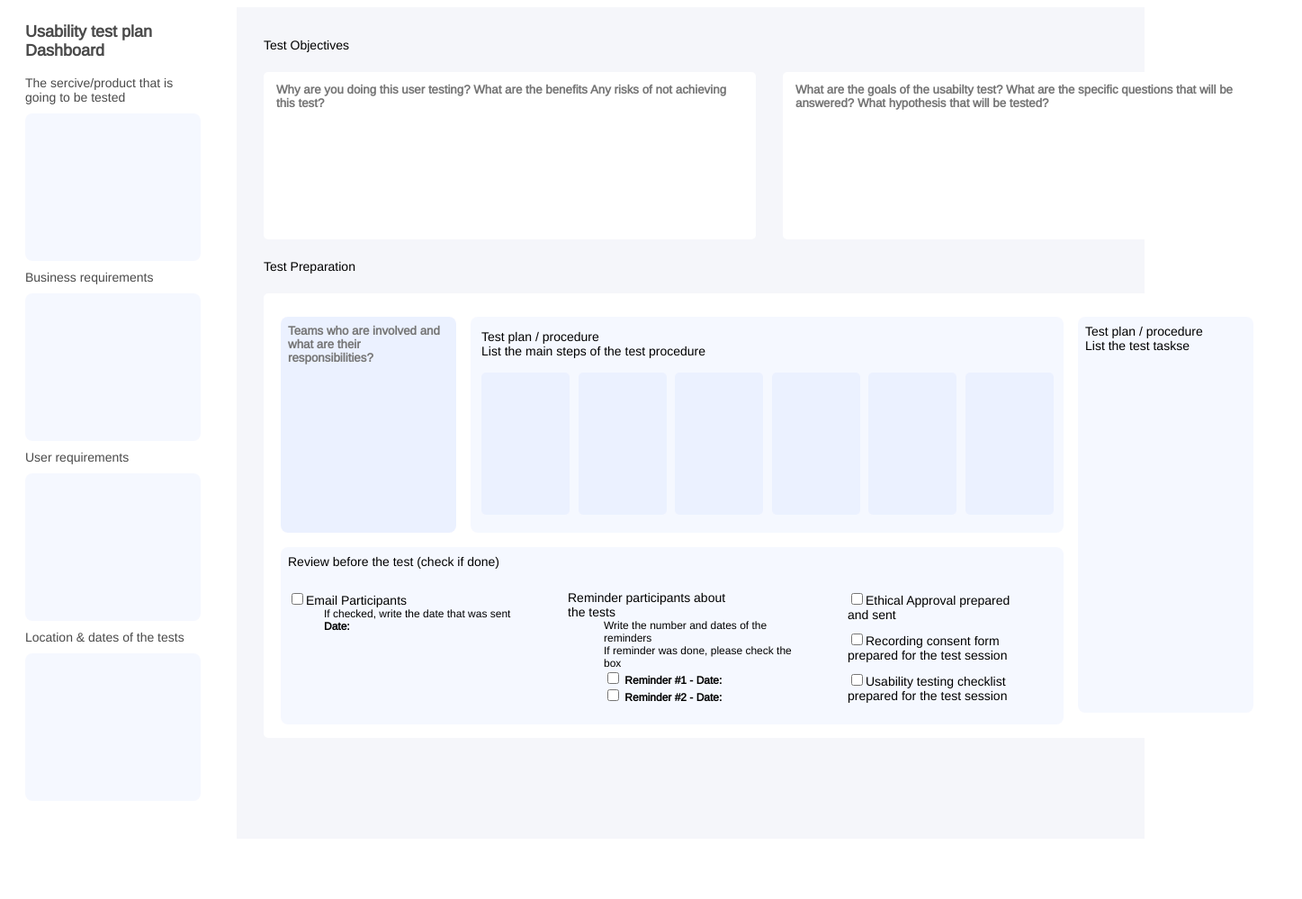
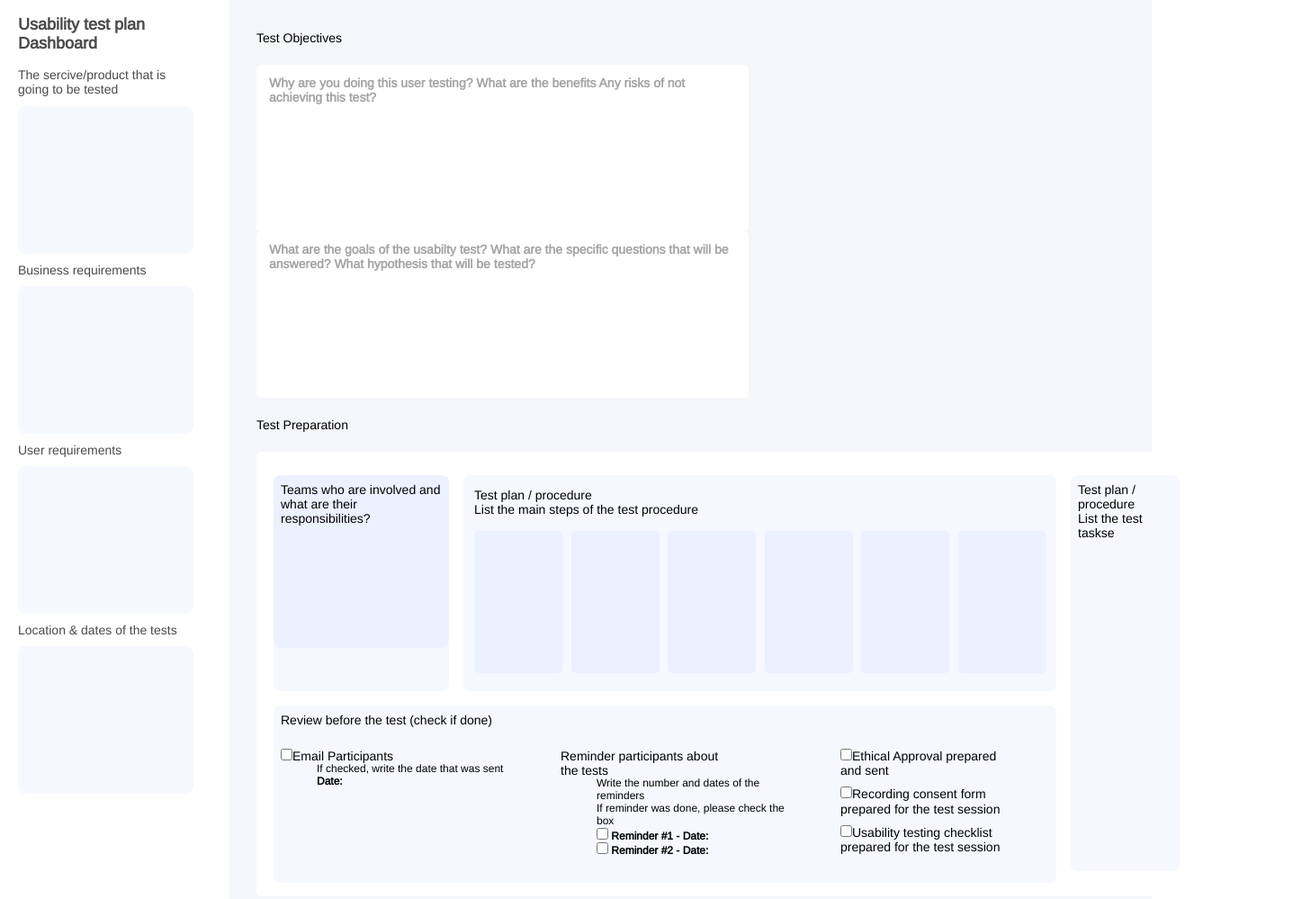
Before and after one commit to SidWonder/beeinternHomeWorks, a plain HTML site: page homeWork13/index.html in a window 1280 px wide. Shown: the whole page at 90% size, 1447 px wide, since content can reach past the window. Before the commit the page ends 940 px from the top, so only its background shows below. Drawn offline with nearby package versions, Linux system fonts and the light colour scheme.

Commit message:
try to fix

```diff
--- a/homeWork13/index.html
+++ b/homeWork13/index.html
@@ -5,6 +5,7 @@
     <meta charset="UTF-8">
     <meta name="viewport" content="width=device-width, initial-scale=1.0">
     <title>Document</title>
+    <link rel="stylesheet" href="https://cdnjs.cloudflare.com/ajax/libs/normalize/8.0.1/normalize.min.css">
     <link href="https://fonts.googleapis.com/css2?family=Arimo:ital@0;1&display=swap" rel="stylesheet">
     <link rel="stylesheet" href="./style.css">
 </head>
@@ -38,29 +39,38 @@
             </div>
         </div>
         <div class="dashboard__main-window">
+            <div class="container">
                 <div class="title">Test Objectives</div>
                 <div class="main-window__input-wrapper">
-                <div class="input__item"><textarea class="input__placeholder" name="text" placeholder="Why are you doing this user testing? What are the benefits Any risks of not achieving this test?" id=""></textarea></div>
-                <div class="input__item"><textarea class="input__placeholder" name="text" placeholder="What are the goals of the usabilty test? What are the specific questions that will be answered? What hypothesis that will be tested?" id=""></textarea></div>
+
+                    <div class="input__placeholder">
+                        <div class="placeholder__text"> Why are you doing this user testing? What are the benefits Any risks of not achieving this test?</div>
+                    </div>
+
+                    <div class="input__placeholder">
+                        <div class="placeholder__text">What are the goals of the usabilty test? What are the specific questions that will be answered? What hypothesis that will be tested?</div>
+                    </div>
+
                 </div>
 
                 <div class="title">Test Preparation</div>
                 <div class="wrpr1">
                     <div class="main-windows__questions">
                         <div class="questions__item Test">
-                        <textarea class="input__placeholder testAsk" name="text" placeholder="Teams who are involved and what are their responsibilities?" id=""></textarea>
+                            <div class="input__placeholder testAsk">
+                                <div class="placeholder__text"></div>Teams who are involved and what are their responsibilities?</div>
 
                         </div>
                         <div class="questions__item procedure">
                             <div class="item__title">Test plan / procedure</div>
                             <div class="item__subtitle">List the main steps of the test procedure</div>
                             <div class="item_input-wrapper">
-                            <input type="text" class="input input_small">
-                            <input type="text" class="input input_small">
-                            <input type="text" class="input input_small">
-                            <input type="text" class="input input_small">
-                            <input type="text" class="input input_small">
-                            <input type="text" class="input input_small">
+                                <div type="text" class="input input_small"></div>
+                                <div type="text" class="input input_small"></div>
+                                <div type="text" class="input input_small"></div>
+                                <div type="text" class="input input_small"></div>
+                                <div type="text" class="input input_small"></div>
+                                <div type="text" class="input input_small"></div>
                             </div>
                         </div>
                         <div class="main-window__feedback">
@@ -104,6 +114,7 @@
                 </div>
             </div>
         </div>
+    </div>
 
 </body>
 
--- a/homeWork13/style.css
+++ b/homeWork13/style.css
@@ -2,6 +2,7 @@
     display: flex;
     flex-direction: row;
     max-width: 1440px;
+    width: 100%;
     margin: 0 auto;
     background-color: #f5f6fa;
     font-family: 'Arimo', sans-serif;
@@ -48,14 +49,19 @@ ul {
 }
 
 .dashboard__main-window {
-    width: 100%;
+    width: 82%;
     padding: 17px 30px 112px 30px;
+    display: flex;
+    flex-direction: column;
+    flex-wrap: wrap;
+    /* background-color: gray; */
 }
 
-.input__item {
-    box-sizing: border-box;
-    width: 547px;
+.container {
+    width: 100%;
 }
+
+.input__item {}
 
 .feedback__text {
     margin-bottom: 10px;
@@ -67,17 +73,23 @@ ul {
     width: 215px;
 }
 
+.placeholder__text {
+    font-family: 'Arimo', sans-serif;
+    font-weight: bold;
+    color: rgba(74, 74, 74, 0.5);
+}
+
 .input__placeholder {
     box-sizing: border-box;
     width: 100%;
+    max-width: 547px;
+    max-height: 185px;
     height: 100%;
-    resize: none;
     border-radius: 5px;
     border: none;
     padding: 12px 14px 141px 14px;
-    font-family: 'Arimo', sans-serif;
-    font-weight: bold;
-    color: rgba(74, 74, 74, 0.5);
+    background-color: white;
+    ;
 }
 
 .main-window__input-wrapper {
```
Lines whose indentation alone changed are shown as unchanged.
